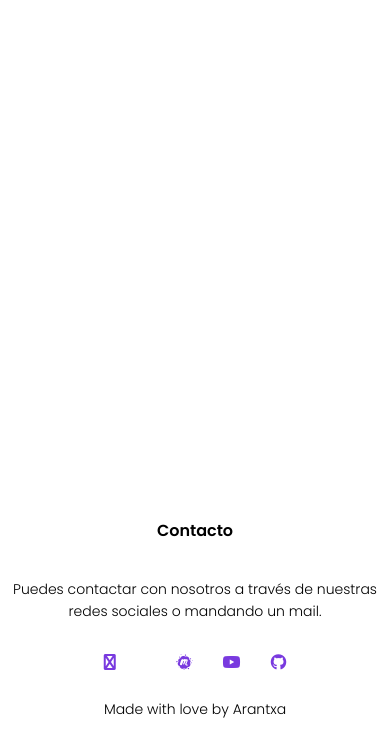
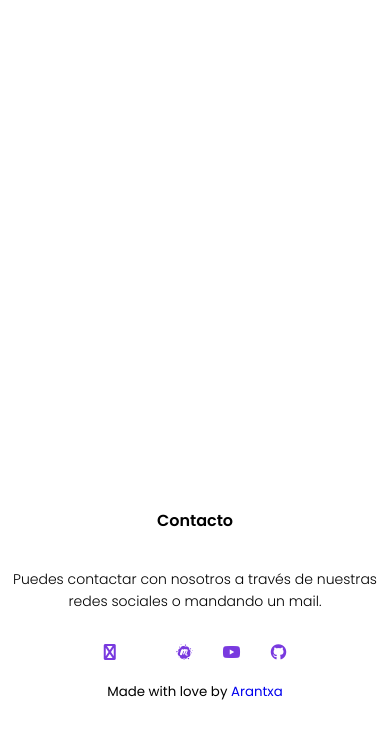
Before and after one commit to ArantxaDR/github-spain, a plain HTML site: page index.html in a window 390 px wide. Shown: the part 3931-4685 px from the top of the page. After the commit the page ends 4664 px from the top, so only its background shows below. Drawn offline with Linux system fonts and the light colour scheme; some icons are missing.

Commit message:
edit some text

```diff
--- a/index.html
+++ b/index.html
@@ -123,7 +123,7 @@
         <a href="https://www.youtube.com/channel/UCN5dCYnjDMDiAMa0kE7wmnw" target="_blank" aria-label="youtube"> <i class="fa-brands fa-youtube"></i></a>
         <a href="https://github.com/Comunidad-Github-Spain/.github/tree/main/profile" target="_blank" aria-label="github"><i class="fa-brands fa-github"></i></a>
       </div>
-      <p>Made with love by Arantxa</p>
+      <small>Made with love by <a href="https://github.com/ArantxaDR" target="_blank">Arantxa</a></small>
     </footer>
 
 
--- a/style.css
+++ b/style.css
@@ -307,13 +307,14 @@ h3{
 li img{
   width:100%;
 }
+
 .footer{
   width: 100%;
   text-align: center;
   padding: 30px 0;
 }
 .footer h4{
-  margin-top: 20px;
+  margin-top: 10px;
   margin-bottom: 25px;
   font-weight: 600;
 }
```
